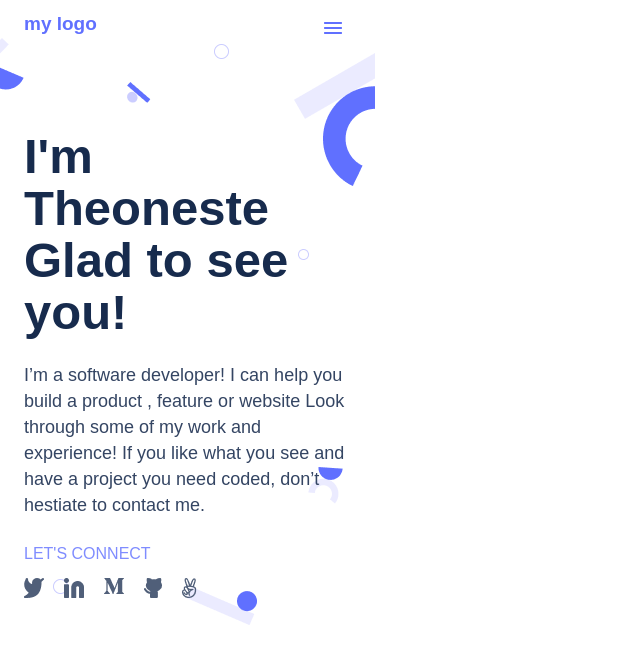
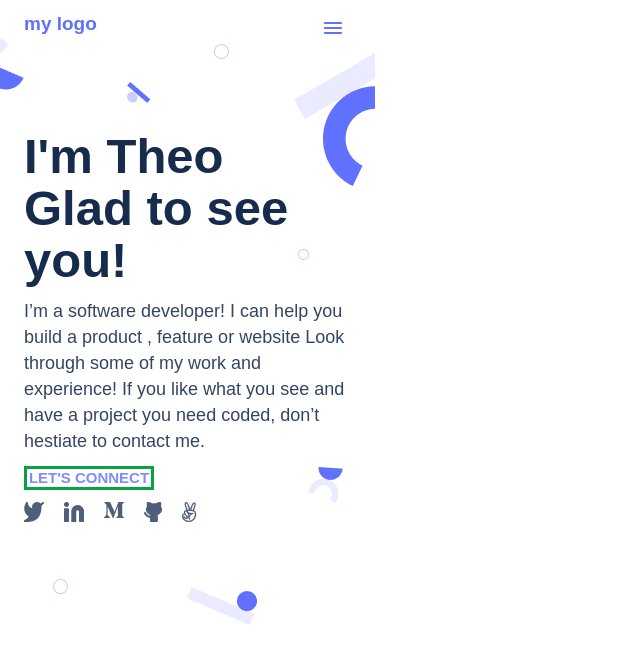
Before and after one commit to Theoneste1/portifolio, a website: page index.html in a window 1280 px wide. Shown: the whole page, without its empty margins (0-640 px from the left). Drawn offline with Linux system fonts and the light colour scheme.

Commit message:
implemented the feedbacks

```diff
--- a/index.html
+++ b/index.html
@@ -13,7 +13,7 @@
          <nav class="nav"><img src="./photos/Union.png" alt=""></nav>
     </header>
     <section class="intro">
-        <h1>I'm Theoneste Glad to see you!</h1>
+        <h1>I'm Theo Glad to see you!</h1>
 <p class="prg">
     I’m a software developer! I can help you build a product ,
      feature or website Look through some of my work and experience!
@@ -21,13 +21,25 @@
       hestiate to contact me.
 </p>
 
-<h4 class="connect">LET'S CONNECT</h4>
+<div class="connect"> <h4>LET'S CONNECT</h4></div>
 <ul class="ul-list-icons">
-    <li><img src="./photos/icons/twitter-icon.png" alt=""></li>
-    <li><img src="./photos/icons/Linkedin-icon.png" alt=""></li>
-    <li><img src="./photos/icons/meadia.png" alt=""></li>
-    <li><img src="./photos/icons/github.png" alt=""></li>
-    <li><img src="./photos/icons/icon-2.png" alt=""></li>
+
+        <li>
+            <a href="">  <img src="./photos/icons/twitter-icon.png" alt=""> </a>
+        </li>
+        <li>
+            <a href="">    <img src="./photos/icons/Linkedin-icon.png" alt=""></a>
+            </li>
+        <li>
+            <a href=""> <img src="./photos/icons/meadia.png" alt=""></a>
+            </li>
+        <li>
+            <a href=""><img src="./photos/icons/github.png" alt=""> </a>
+            </li>
+
+        <li>
+            <a href=""><img src="./photos/icons/icon-2.png" alt=""> </a>
+            </li>
 </ul>
 
     </section>
--- a/style.css
+++ b/style.css
@@ -44,21 +44,26 @@ h1 {
   line-height: 26px;
   color: #344563;
   padding-bottom: 12px;
-  margin: 12px 0;
 }
 
 .connect {
-  width: 139px;
+  font-size: 15px;
+  margin-left: 24px;
+  font-family: 'Poppins', sans-serif;
+  width: 130px;
   height: 24px;
-  font-family: 'Poppins', sans-serif;
   font-weight: 500;
-  font-size: 16px;
-  line-height: 24px;
-  padding-bottom: 12px;
-  margin-left: 24px;
+  border-style: solid;
+  border-color: rgb(8, 161, 67);
+}
+
+.connect h4 {
+  display: flex;
+  align-items: center;
+  justify-content: center;
+  padding-bottom: 3px;
   color: #7f8cff;
 }
-
 .logo {
   padding-left: 24px;
   width: 99px;
```
